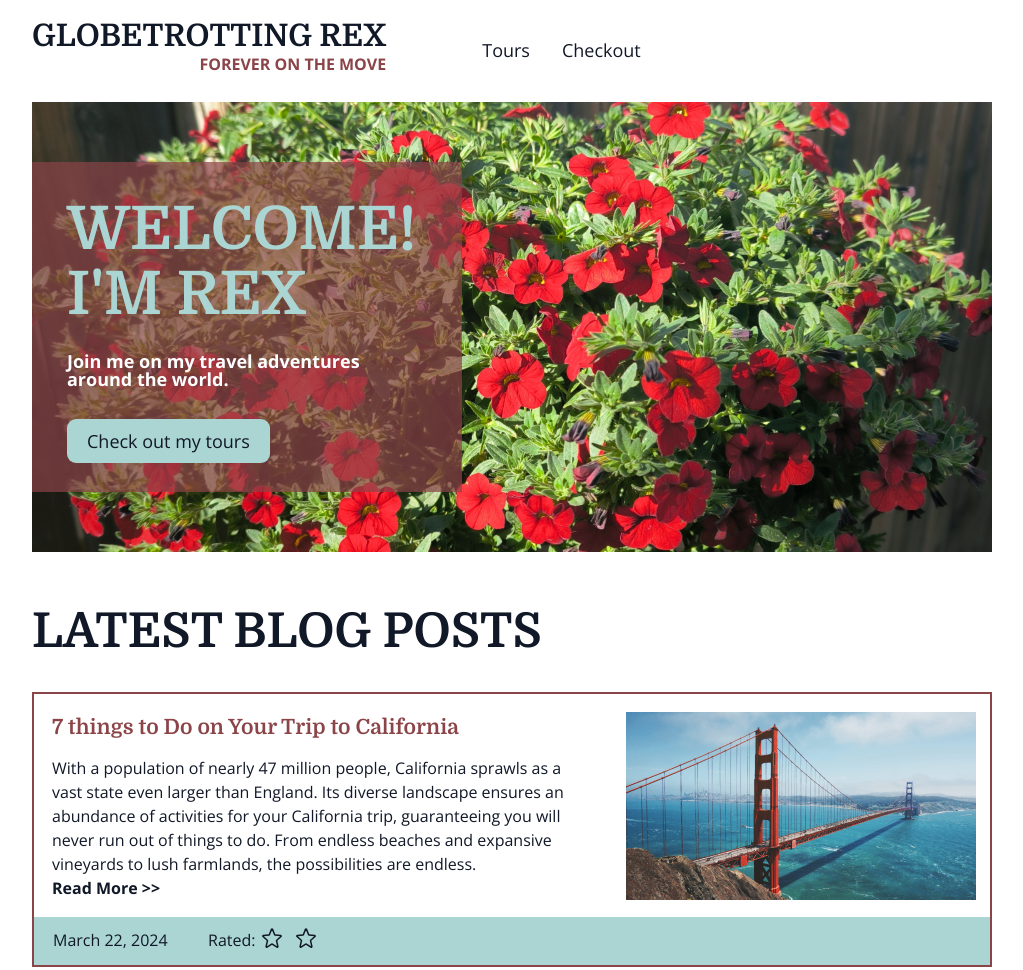
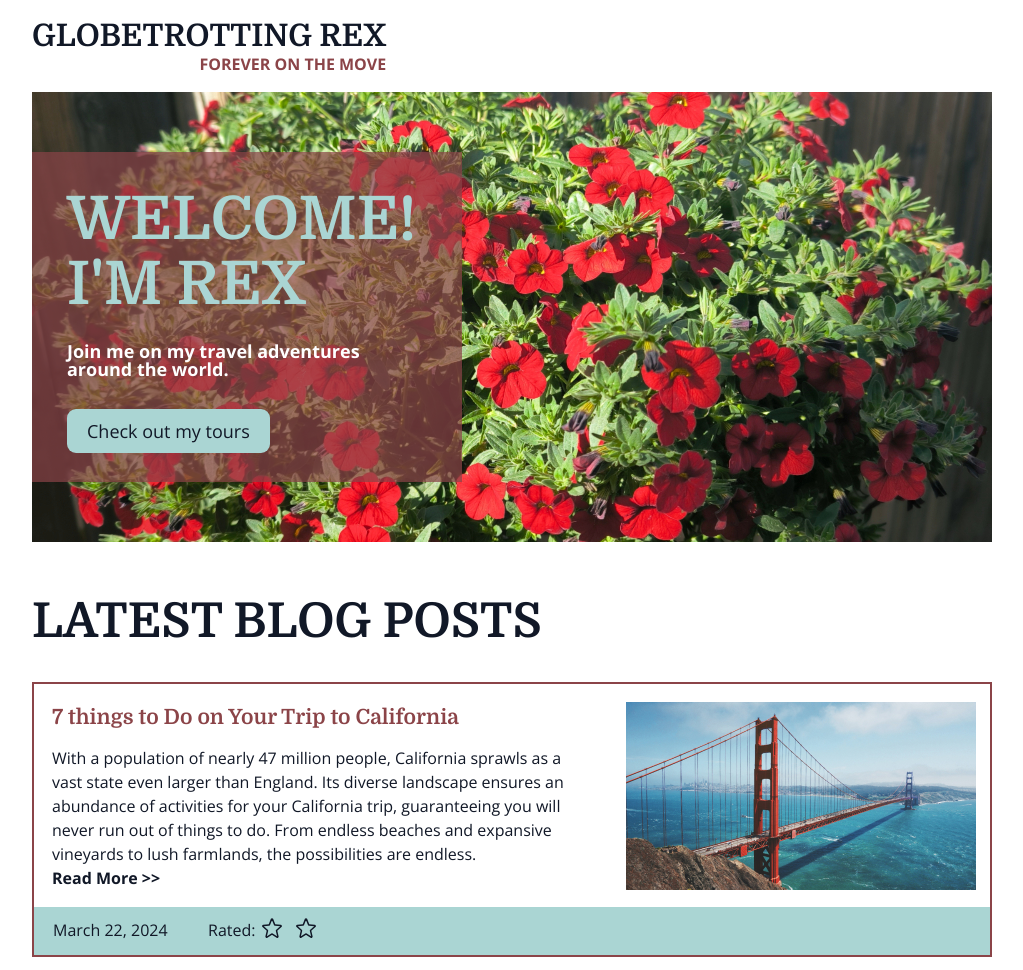
Before and after one commit to charissepelayo/charissepelayo.github.io, a plain HTML site: page index.html in a window 1280 px wide. Shown: the top 970 px of the page, without its empty margins (128-1151 px from the left). Drawn offline with nearby package versions, Linux system fonts and the light colour scheme.

Commit message:
Update index file

```diff
--- a/index.html
+++ b/index.html
@@ -28,8 +28,8 @@
             </div>
             <nav>
                 <ul class="nav-flex">
-                    <li><a href="tours.html">Tours</a></li>
-                    <li><a href="checkout.html">Checkout</a></li>
+                  <!--  <li><a href="tours.html">Blogs</a></li> -->
+                    <!-- <li><a href="checkout.html">About Me</Menu></a></li>  -->
                 </ul>
             </nav>
 
```
